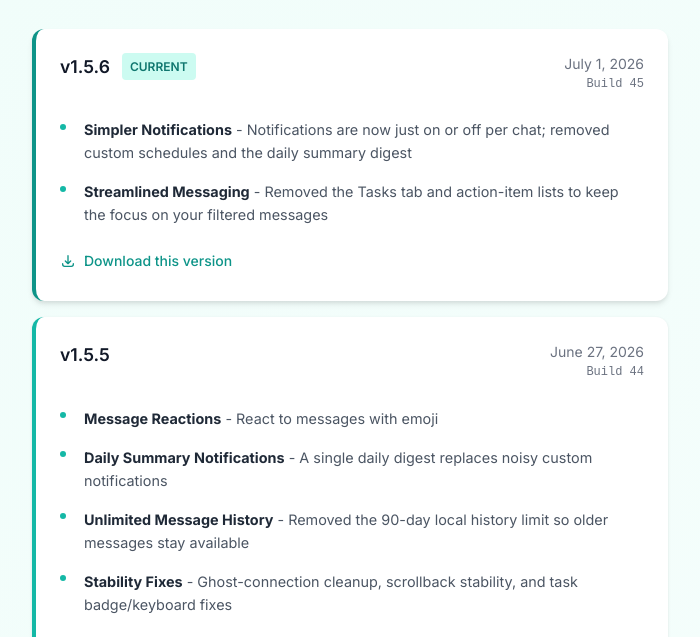
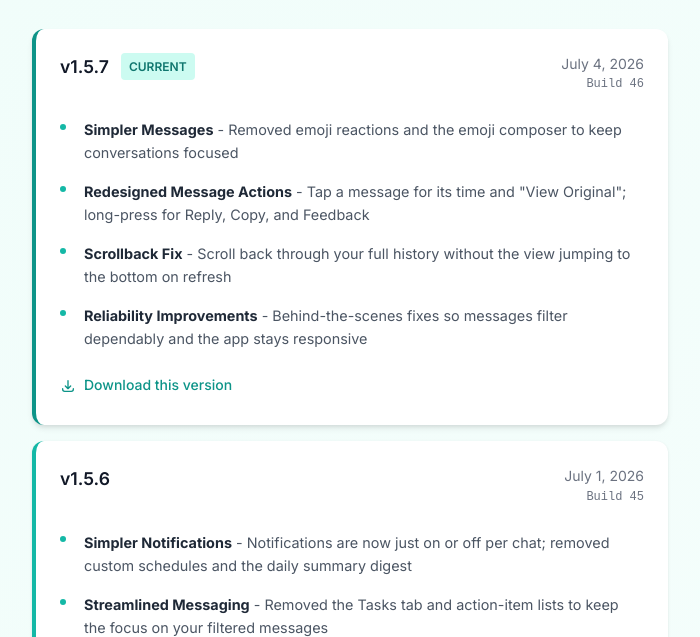
Before and after one commit to akleinman405/filtered-landing, a plain HTML site: page versions.html in a window 1280 px wide. Shown: the part 141-778 px from the top of the page, without its empty margins (290-990 px from the left). Drawn offline with Linux system fonts and the light colour scheme.

Commit message:
release: add v1.5.7 APK and update download/versions pages

```diff
--- a/versions.html
+++ b/versions.html
@@ -280,8 +280,33 @@
         <div class="version-card current">
             <div class="version-header">
                 <div class="version-title">
+                    <span class="version-number">v1.5.7</span>
+                    <span class="current-badge">Current</span>
+                </div>
+                <div style="text-align: right;">
+                    <div class="version-date">July 4, 2026</div>
+                    <div class="version-build">Build 46</div>
+                </div>
+            </div>
+            <ul class="feature-list">
+                <li><strong>Simpler Messages</strong> - Removed emoji reactions and the emoji composer to keep conversations focused</li>
+                <li><strong>Redesigned Message Actions</strong> - Tap a message for its time and "View Original"; long-press for Reply, Copy, and Feedback</li>
+                <li><strong>Scrollback Fix</strong> - Scroll back through your full history without the view jumping to the bottom on refresh</li>
+                <li><strong>Reliability Improvements</strong> - Behind-the-scenes fixes so messages filter dependably and the app stays responsive</li>
+            </ul>
+            <a href="/filtered-v1.5.7.apk" class="download-link">
+                <svg xmlns="http://www.w3.org/2000/svg" fill="none" viewBox="0 0 24 24" stroke="currentColor">
+                    <path stroke-linecap="round" stroke-linejoin="round" stroke-width="2" d="M4 16v1a3 3 0 003 3h10a3 3 0 003-3v-1m-4-4l-4 4m0 0l-4-4m4 4V4" />
+                </svg>
+                Download this version
+            </a>
+        </div>
+
+        <!-- Previous Version v1.5.6 -->
+        <div class="version-card">
+            <div class="version-header">
+                <div class="version-title">
                     <span class="version-number">v1.5.6</span>
-                    <span class="current-badge">Current</span>
                 </div>
                 <div style="text-align: right;">
                     <div class="version-date">July 1, 2026</div>
```
Also changed, not shown: download.html (+1 -1 lines), 1 other file.
